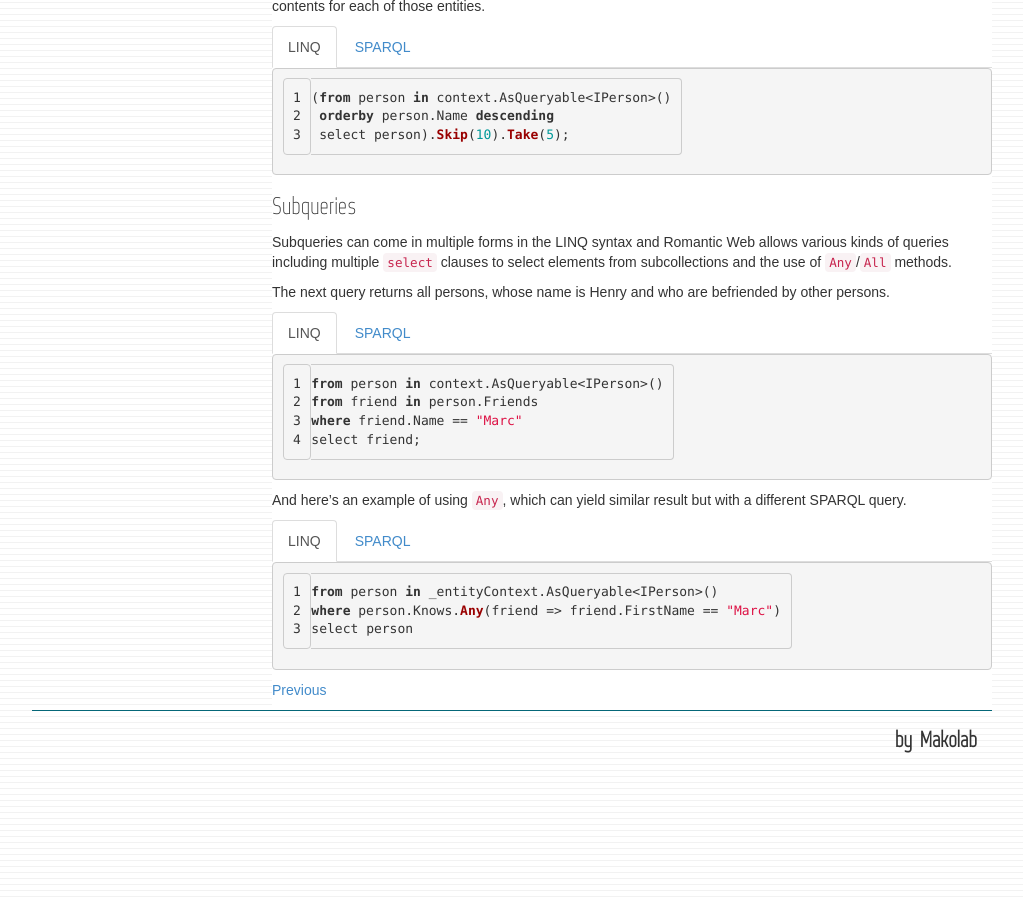
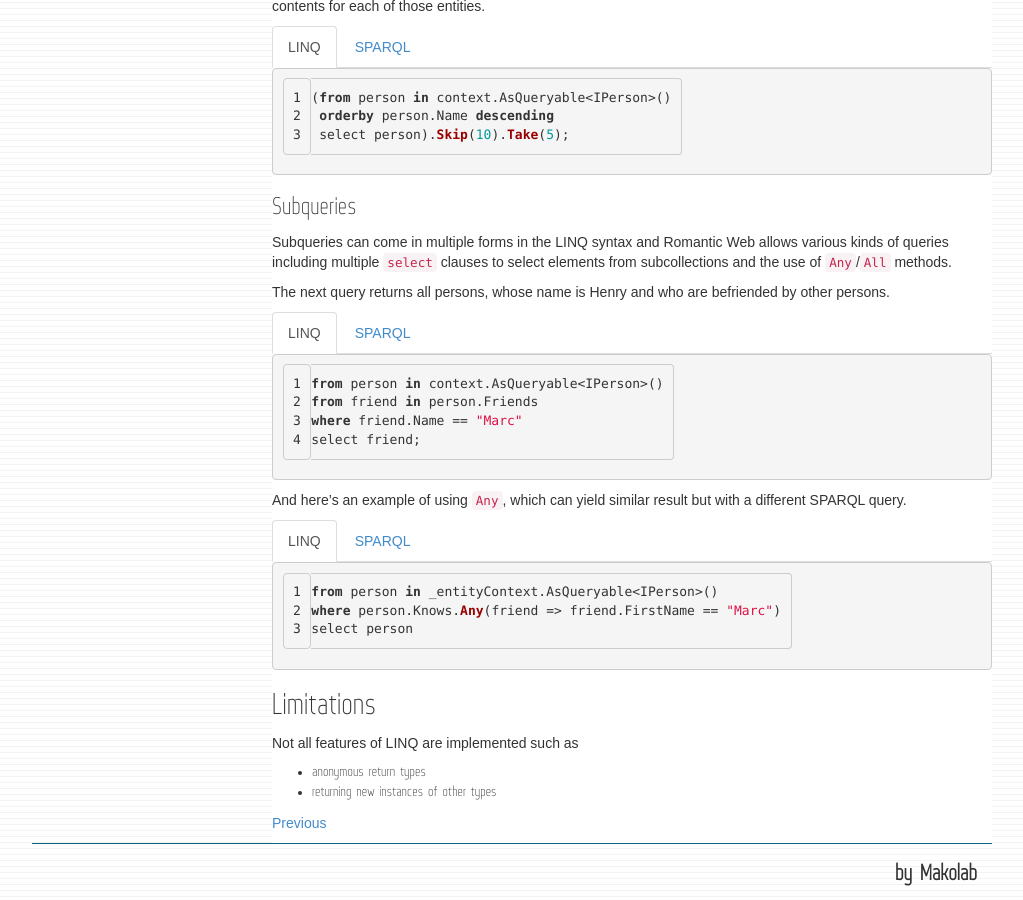
Before and after one commit to MakoLab/RomanticWeb, a Jekyll site: the page built from docs/basic-usage/4.linq.markdown, in a window 1280 px wide and 900 px high, scrolled down 2680 px. Shown: the whole window, without its empty margins (128-1151 px from the left). Built offline with Jekyll 4.4.1, drawn with Linux system fonts in a browser that asks for light colours; nearby versions of some CDN libraries; Markdown is read by kramdown in place of the engine named in the settings; before the commit the page ends 3447 px from its top, so only the background shows below that.

Commit message:
limitations

```diff
--- a/docs/basic-usage/4.linq.markdown
+++ b/docs/basic-usage/4.linq.markdown
@@ -407,4 +407,11 @@ WHERE
   </div>
 </dd>
 
+## Limitations
+
+Not all features of LINQ are implemented such as
+
+* anonymous return types
+* returning new instances of other types
+
 [linq]: http://en.wikipedia.org/wiki/Language_Integrated_Query
```
